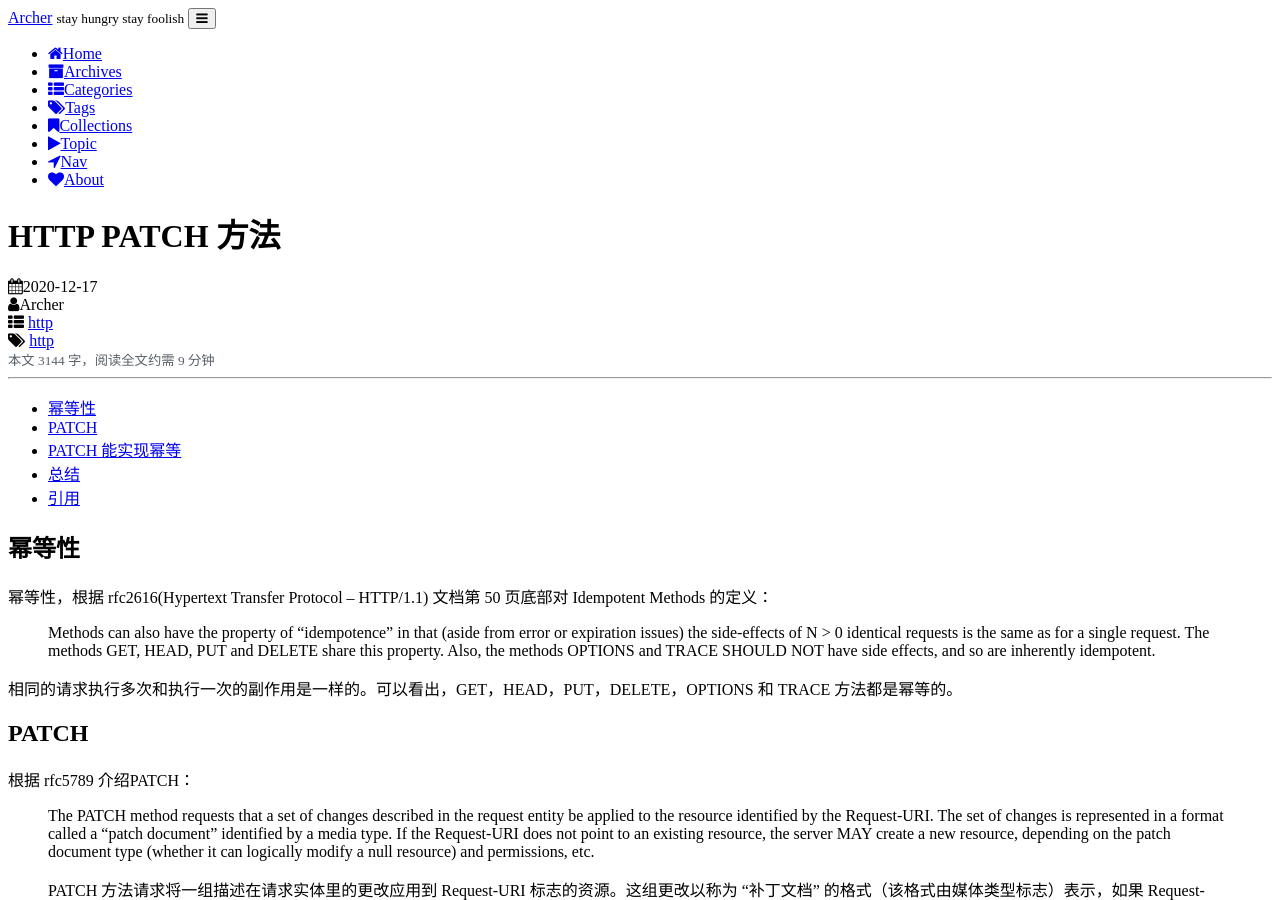
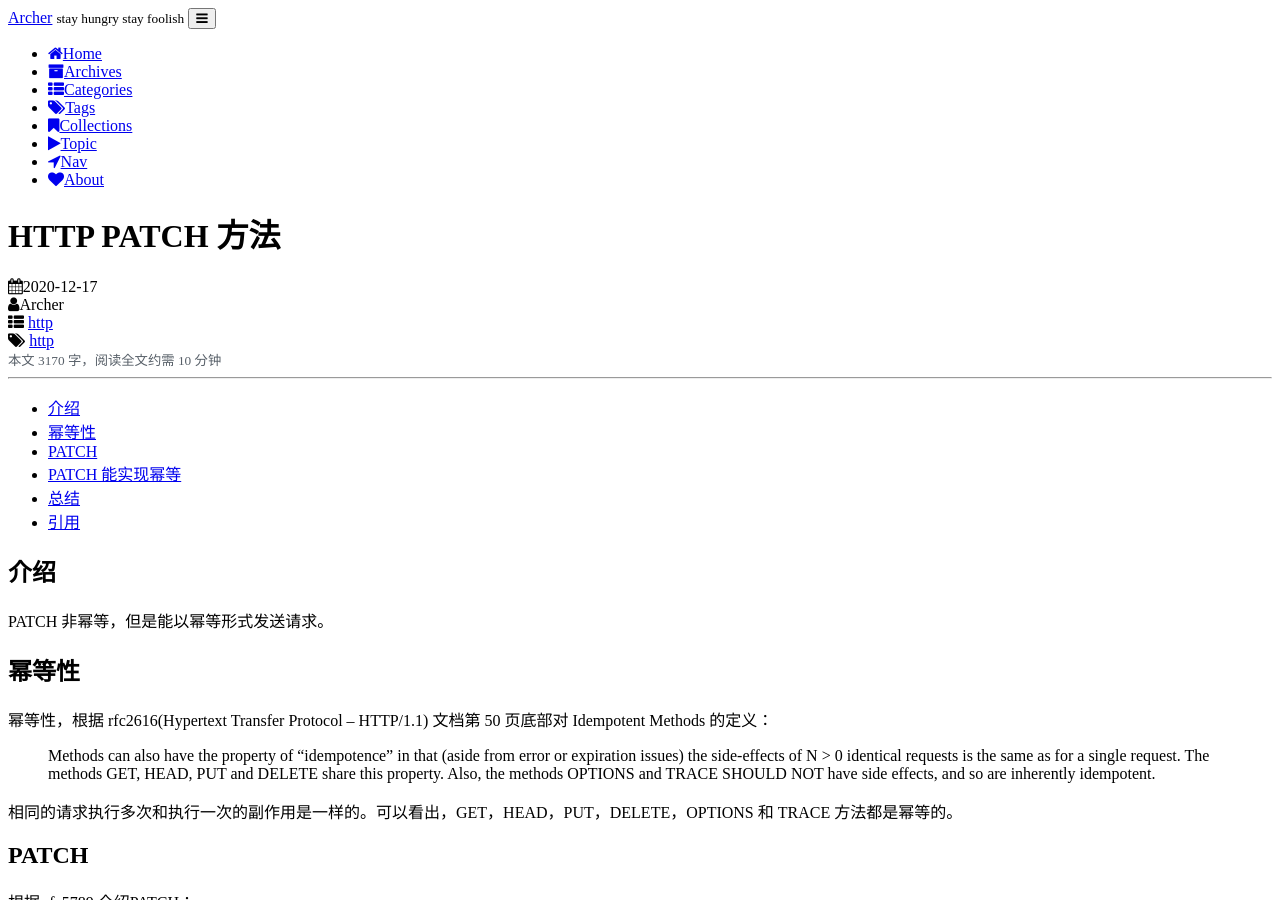
Before and after one commit to tangheng1995/tangheng1995.github.io, a Jekyll site: the page built from _posts/2020/2020-12-17-HTTP-PATCH.md, in a window 1280 px wide and 900 px high. Built offline with Jekyll 4.4.1, drawn with Linux system fonts in a browser that asks for light colours; comment, search, counter and statistics services are not loaded; a style sheet for code colours, icons or effects is not loaded.

Commit message:
Update 2020-12-17-HTTP-PATCH.md

```diff
--- a/_posts/2020/2020-12-17-HTTP-PATCH.md
+++ b/_posts/2020/2020-12-17-HTTP-PATCH.md
@@ -8,6 +8,13 @@ author: Archer
 ---
 * content
 {:toc}
+
+## 介绍
+
+PATCH 非幂等，但是能以幂等形式发送请求。
+
+
+
 
 ## 幂等性
 
```
